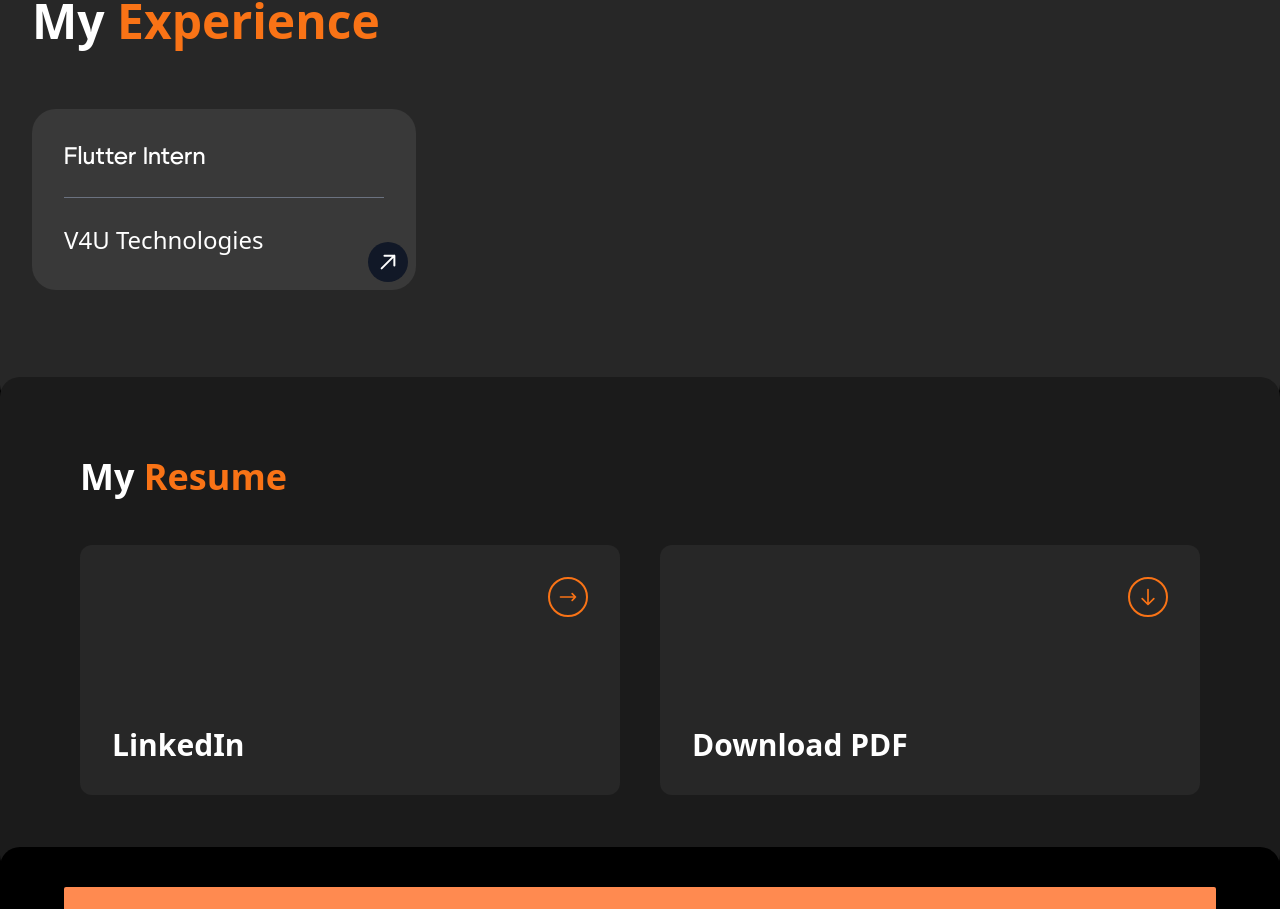
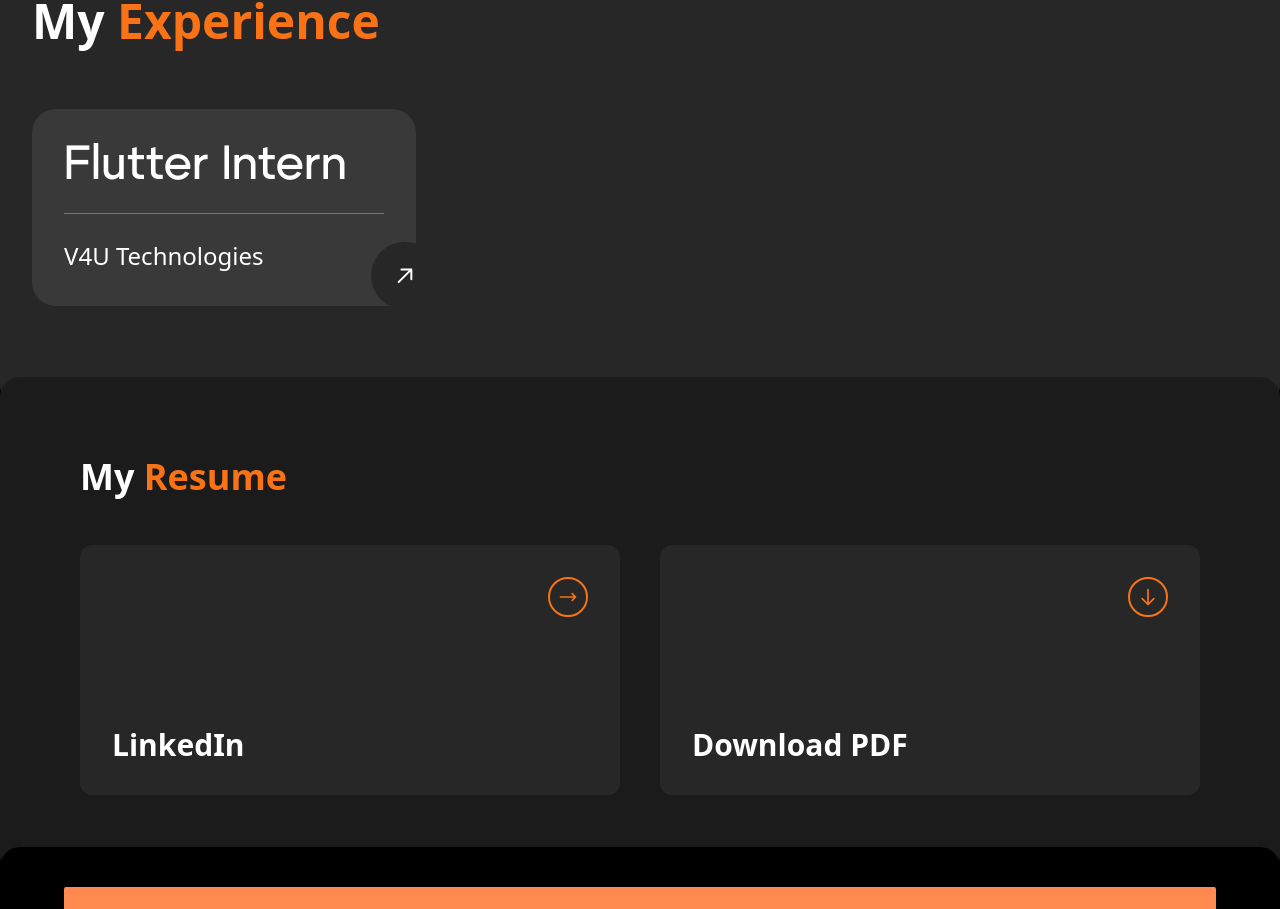
Before and after one commit to krish-1604/Portfolio, a React (Create React App) app: page / in a window 1280 px wide. Shown: the part 1631-2540 px from the top of the page. Built offline with nearby package versions, Linux system fonts and the light colour scheme; a web font is replaced by a local one.

Commit message:
try setting arrow

```diff
--- a/src/components/experience.jsx
+++ b/src/components/experience.jsx
@@ -23,17 +23,16 @@ const Experience = () => {
           <div
             className="bg-[#393939] rounded-3xl p-8 relative transition-transform hover:scale-105 hover:bg-[#505050] duration-300"
           >
-            <h2 className="text-2xl font-cygre text-white mb-6">Flutter Intern</h2>
+            <h2 className="text-5xl font-cygre text-white mb-6">Flutter Intern</h2>
             <hr className="mb-6 border-gray-500" />
             <div>
               <p className="text-white text-[24px]">V4U Technologies</p>
             </div>
           </div>
-          {/* Arrow Icon positioned in curved area */}
           <div
             className="absolute bottom-3 right-3 transform translate-x-[10%] translate-y-[10%] rotate-[-45deg] group-hover:scale-125 transition-transform duration-300"
           >
-            <div className="bg-gray-900 rounded-full p-2">
+            <div className="bg-[#272727] rounded-[40px] border-8 border-[#272727] shadow-[0_0_0_14px_#272727] mt-12">
               <svg
                 className="w-6 h-6 text-white"
                 fill="none"
```
